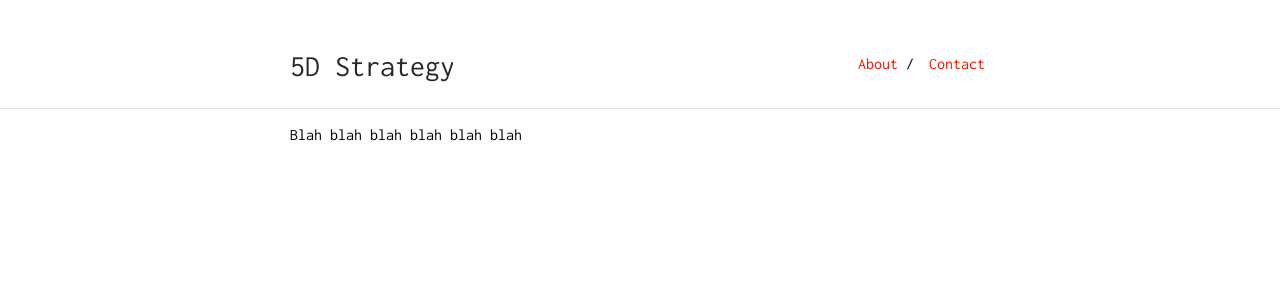
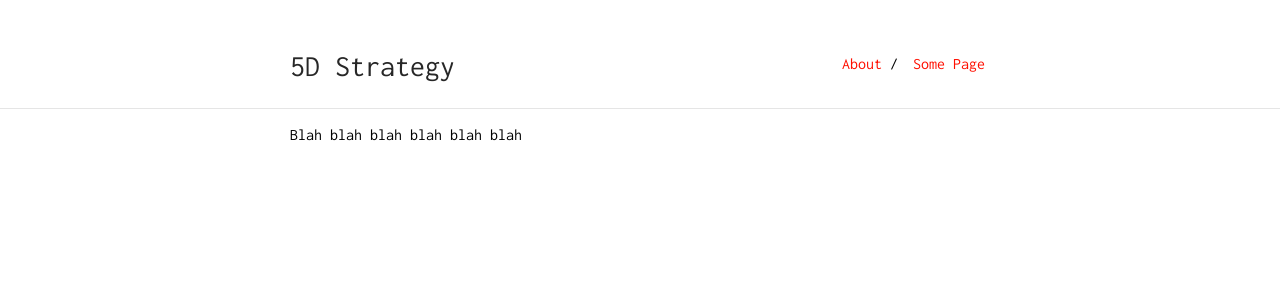
Before and after one commit to 5dStrategy/5dStrategy.github.io, a Jekyll site: the page built from index.md, in a window 1280 px wide. Shown: the top 300 px of the page. Built offline with Jekyll 4.4.1, drawn with Linux system fonts in a browser that asks for light colours.

Commit message:
Update nav.yml

```diff
--- a/_data/nav.yml
+++ b/_data/nav.yml
@@ -1,5 +1,5 @@
-- name: "Contact"
-  link: "contact"
+- name: "Some Page"
+  link: "https://5Dstrategy.github.io"
 
 - name: "About"
   link: "https://5Dstrategy.github.io"
```
